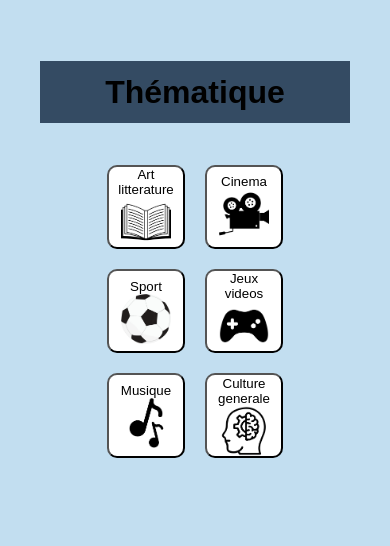
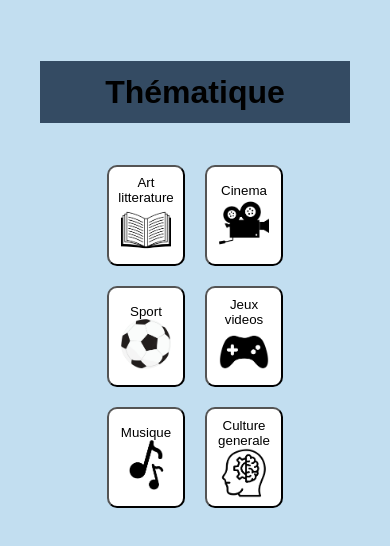
Before and after one commit to espositotimothe/JS-Paris-P2-LesPerses, a React (Vite) app: page / in a window 390 px wide. Shown: the top 546 px of the page. Built offline with nearby package versions, Linux system fonts and the light colour scheme; no server answers.

Commit message:
finalize some details

```diff
--- a/src/components/Theme.css
+++ b/src/components/Theme.css
@@ -30,7 +30,7 @@
 
 	.category-button {
 		width: 20vw;
-		height: 10vh;
+		height: 12vh;
 		border-radius: 10px;
 		display: flex;
 		flex-direction: column;
--- a/src/components/Themedif.tsx
+++ b/src/components/Themedif.tsx
@@ -4,7 +4,6 @@ import type { Dispatch } from "react";
 import "./Theme.css";
 
 import "./Difficulty.css";
-
 
 export interface Question {
 	_id: string;
@@ -192,7 +191,7 @@ const Themedif = ({
 							value={"facile"}
 							onClick={() => setStep(3)}
 						>
-							<img src="src\images\1étoile-sans-fond.png" alt="facile" />
+							<img src="src\images\1etoile-sans-fond.png" alt="facile" />
 						</button>
 
 						<button
@@ -203,7 +202,7 @@ const Themedif = ({
 							value={"normal"}
 							onClick={() => setStep(3)}
 						>
-							<img src="src\images\2étoiles-sans-fond.png" alt="normal" />
+							<img src="src\images\2etoiles-sans-fond.png" alt="normal" />
 						</button>
 
 						<button
@@ -214,7 +213,7 @@ const Themedif = ({
 							value={"difficile"}
 							onClick={() => setStep(3)}
 						>
-							<img src="src\images\3étoiles-sans-fond.png" alt="difficile" />
+							<img src="src\images\3etoiles-sans-fond.png" alt="difficile" />
 						</button>
 					</div>
 
```
